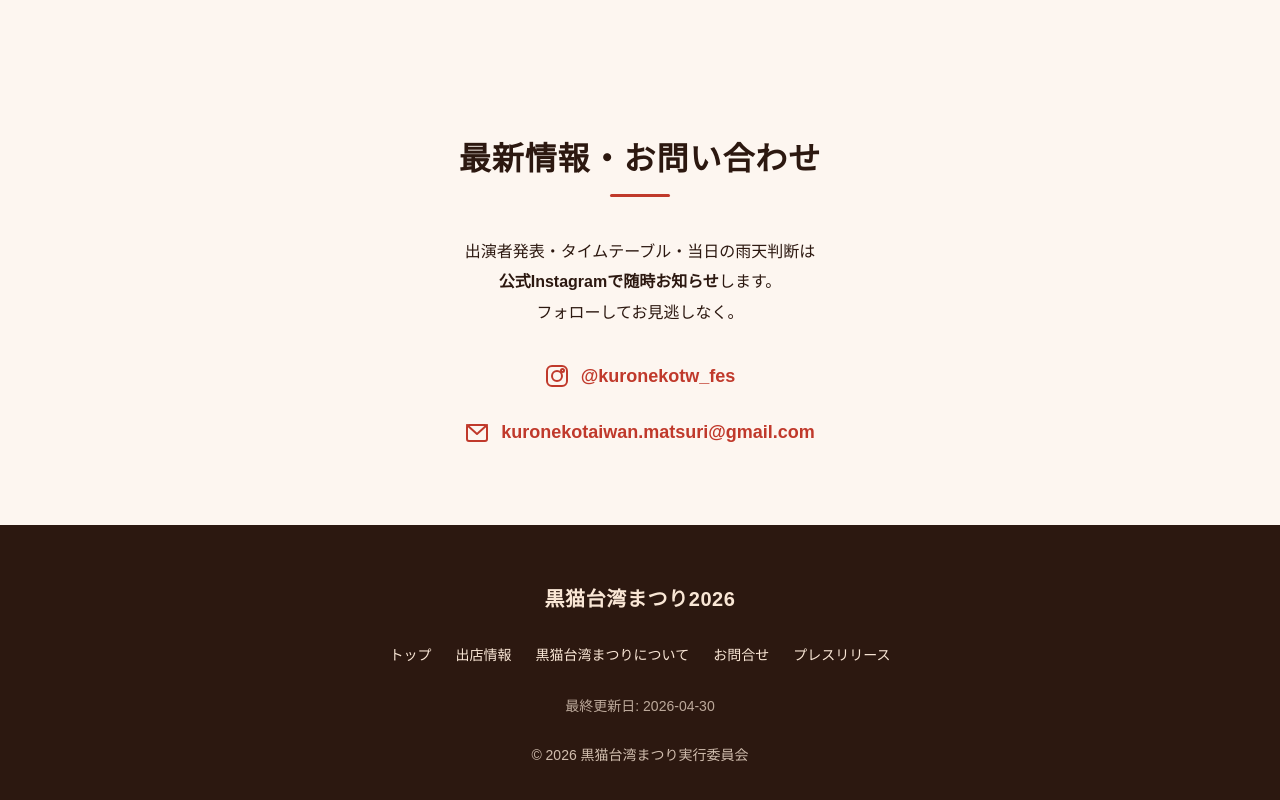
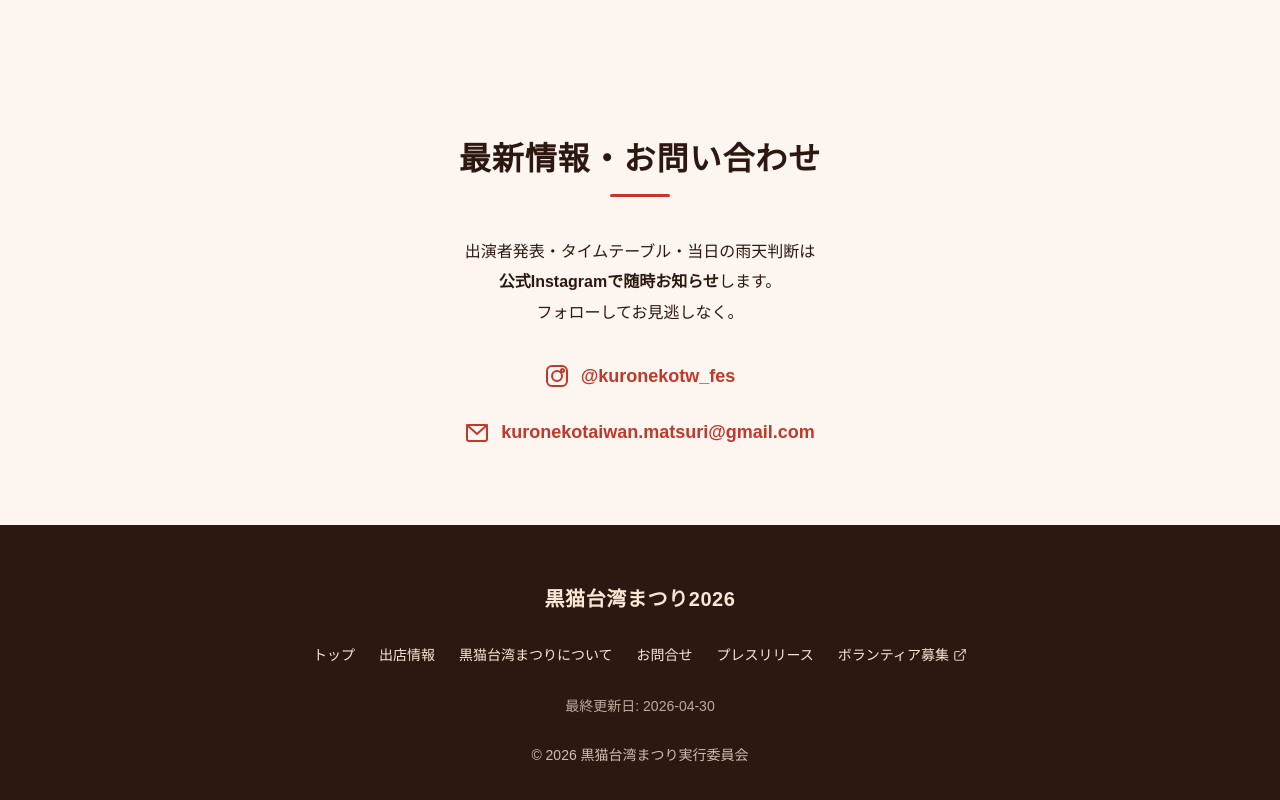
Before and after one commit to kuronekotaiwan-matsuri/y2026, a Next.js app: page / in a window 1280 px wide. Shown: the part 3089-3889 px from the top of the page. Built offline with nearby package versions, Linux system fonts and the light colour scheme; a web font is replaced by a local one.

Commit message:
feat(footer): フッターにボランティア募集リンクを追加
外部リンクアイコン付きでGoogle Formへの導線を常時表示。

```diff
--- a/src/components/common/Footer/Footer.module.css
+++ b/src/components/common/Footer/Footer.module.css
@@ -59,6 +59,39 @@
   opacity: 0.7;
 }
 
+/* 外部リンク（ボランティア募集など）: 既存リンクと統一しつつアイコン併記 */
+.externalLink {
+  color: var(--color-footer-text);
+  font-size: var(--font-size-small);
+  display: inline-flex;
+  align-items: center;
+  gap: 4px;
+  transition: opacity var(--transition-speed) ease;
+}
+
+.externalLink:hover {
+  opacity: 0.7;
+}
+
+/* 外部リンクアイコン */
+.externalIcon {
+  flex-shrink: 0;
+  opacity: 0.85;
+}
+
+/* スクリーンリーダー専用テキスト */
+.srOnly {
+  position: absolute;
+  width: 1px;
+  height: 1px;
+  padding: 0;
+  margin: -1px;
+  overflow: hidden;
+  clip: rect(0, 0, 0, 0);
+  white-space: nowrap;
+  border: 0;
+}
+
 /* 最終更新日 */
 .lastUpdated {
   font-size: var(--font-size-small);
--- a/src/components/common/Footer/Footer.tsx
+++ b/src/components/common/Footer/Footer.tsx
@@ -12,6 +12,9 @@ const footerLinks = [
   { href: "/contact-us", label: "お問合せ" },
   { href: "/press", label: "プレスリリース" },
 ] as const;
+
+/** ボランティア募集フォーム（外部リンク） */
+const VOLUNTEER_FORM_URL = "https://forms.gle/ppvScJQS9vJk3PiM8";
 
 /**
  * Footer コンポーネント
@@ -36,6 +39,35 @@ export default function Footer() {
                 </Link>
               </li>
             ))}
+            {/* ボランティア募集（外部リンク: Google Form） */}
+            <li className={styles.linkItem}>
+              <a
+                href={VOLUNTEER_FORM_URL}
+                className={styles.externalLink}
+                target="_blank"
+                rel="noopener noreferrer"
+              >
+                ボランティア募集
+                <svg
+                  className={styles.externalIcon}
+                  xmlns="http://www.w3.org/2000/svg"
+                  viewBox="0 0 24 24"
+                  fill="none"
+                  stroke="currentColor"
+                  strokeWidth="2"
+                  strokeLinecap="round"
+                  strokeLinejoin="round"
+                  width="14"
+                  height="14"
+                  aria-hidden="true"
+                >
+                  <path d="M18 13v6a2 2 0 0 1-2 2H5a2 2 0 0 1-2-2V8a2 2 0 0 1 2-2h6" />
+                  <polyline points="15 3 21 3 21 9" />
+                  <line x1="10" y1="14" x2="21" y2="3" />
+                </svg>
+                <span className={styles.srOnly}>（新しいタブで開きます）</span>
+              </a>
+            </li>
           </ul>
         </nav>
 
```
